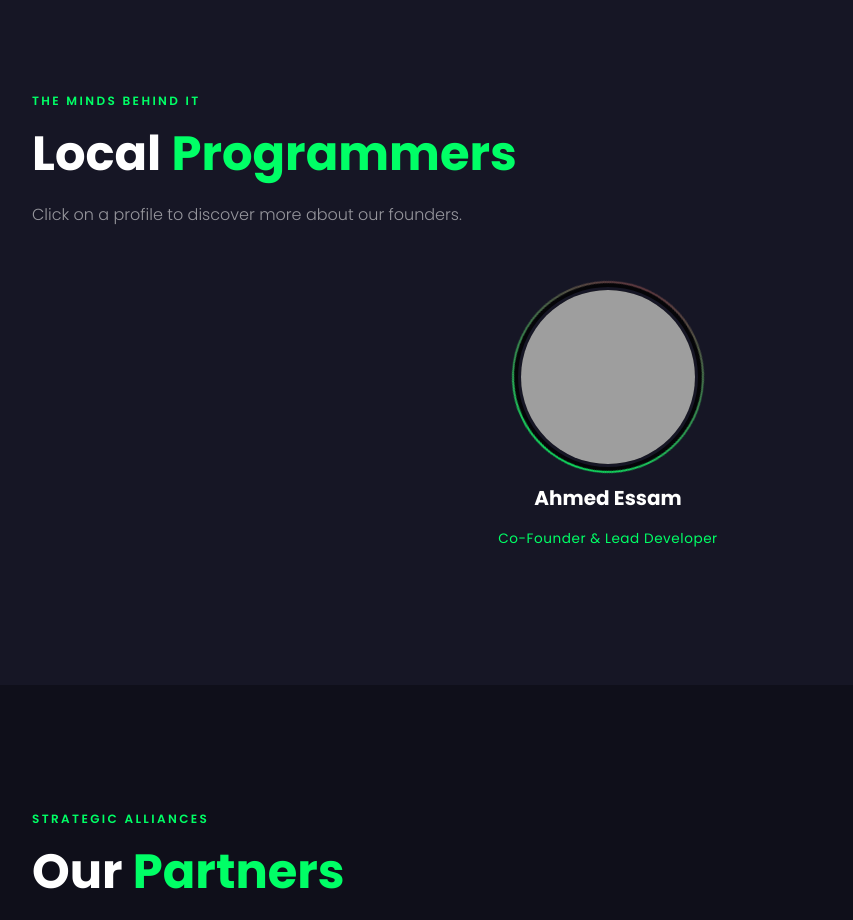
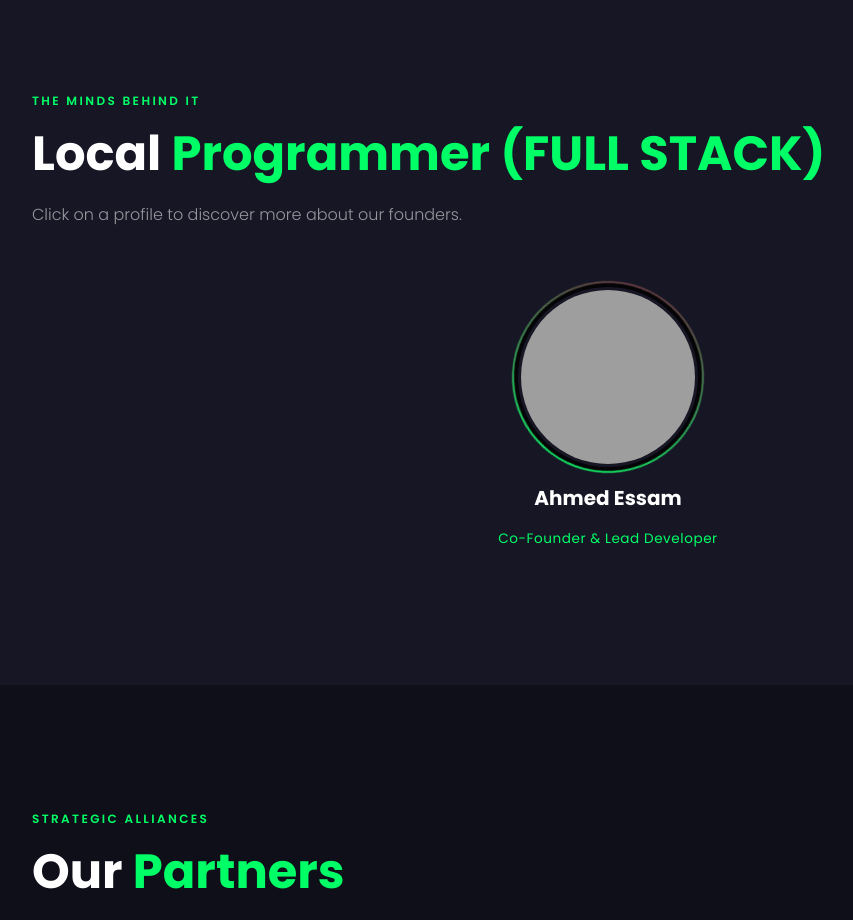
Before and after one commit to ahmedweso888/M-W-Groups, a plain HTML site: page index.html in a window 1280 px wide. Shown: the part 1520-2440 px from the top of the page, without its empty margins (32-885 px from the left). Drawn offline with Linux system fonts and the light colour scheme; grey boxes are pictures that could not be loaded.

Commit message:
Update section title for team programmers

```diff
--- a/index.html
+++ b/index.html
@@ -144,7 +144,7 @@
     <section id="team" class="section-team">
       <div class="container">
         <div class="section-label">The Minds Behind It</div>
-        <h2 class="section-title">Local <span class="accent-green">Programmers</span></h2>
+        <h2 class="section-title">Local <span class="accent-green">Programmer (FULL STACK)</span></h2>
         <p class="section-sub">Click on a profile to discover more about our founders.</p>
         <div class="team-grid">
 
```
